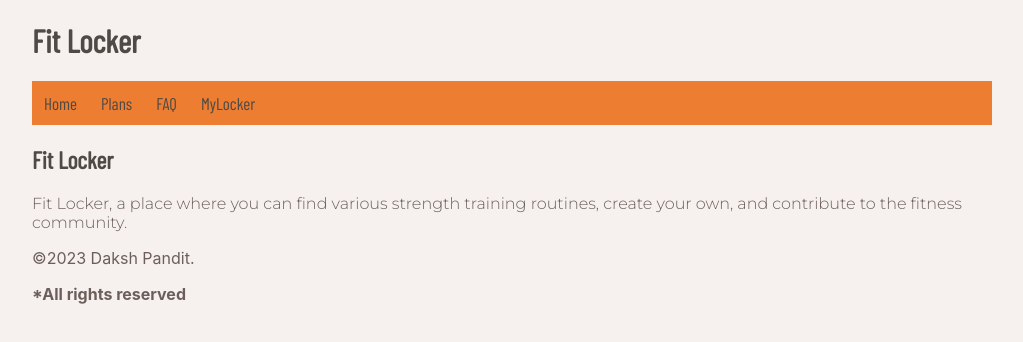
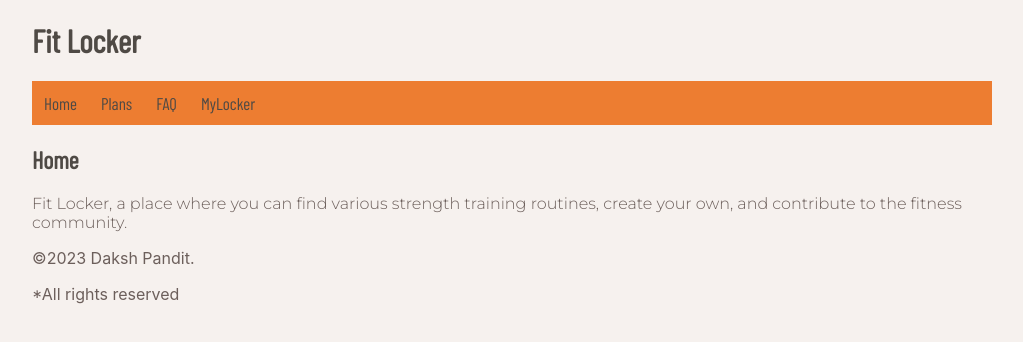
Before and after one commit to dapndit/CS361_portfolio, a React (Create React App) app in the folder 361-react/: page / in a window 1280 px wide. Shown: the top 342 px of the page, without its empty margins (128-1151 px from the left). Built offline with nearby package versions, Linux system fonts and the light colour scheme.

Commit message:
minor tweaks

```diff
--- a/361-react/src/App.js
+++ b/361-react/src/App.js
@@ -33,7 +33,7 @@ function App() {
       </main>
       <footer>
       <p>&copy;2023 Daksh Pandit.</p>
-            <p class="copyright"><font size="-2"><strong>*All rights reserved</strong></font></p>
+            <p class="copyright"><font size="-3">*All rights reserved</font></p>
       </footer>
 
 
--- a/361-react/src/pages/HomePage.js
+++ b/361-react/src/pages/HomePage.js
@@ -2,7 +2,7 @@ function HomePage() {
     return (
        <>
 
-    <h2> Fit Locker </h2>
+    <h2> Home </h2>
     <p>Fit Locker, a place where you can find various strength training routines, create your own,
         and contribute to the fitness community.
     </p>
```
